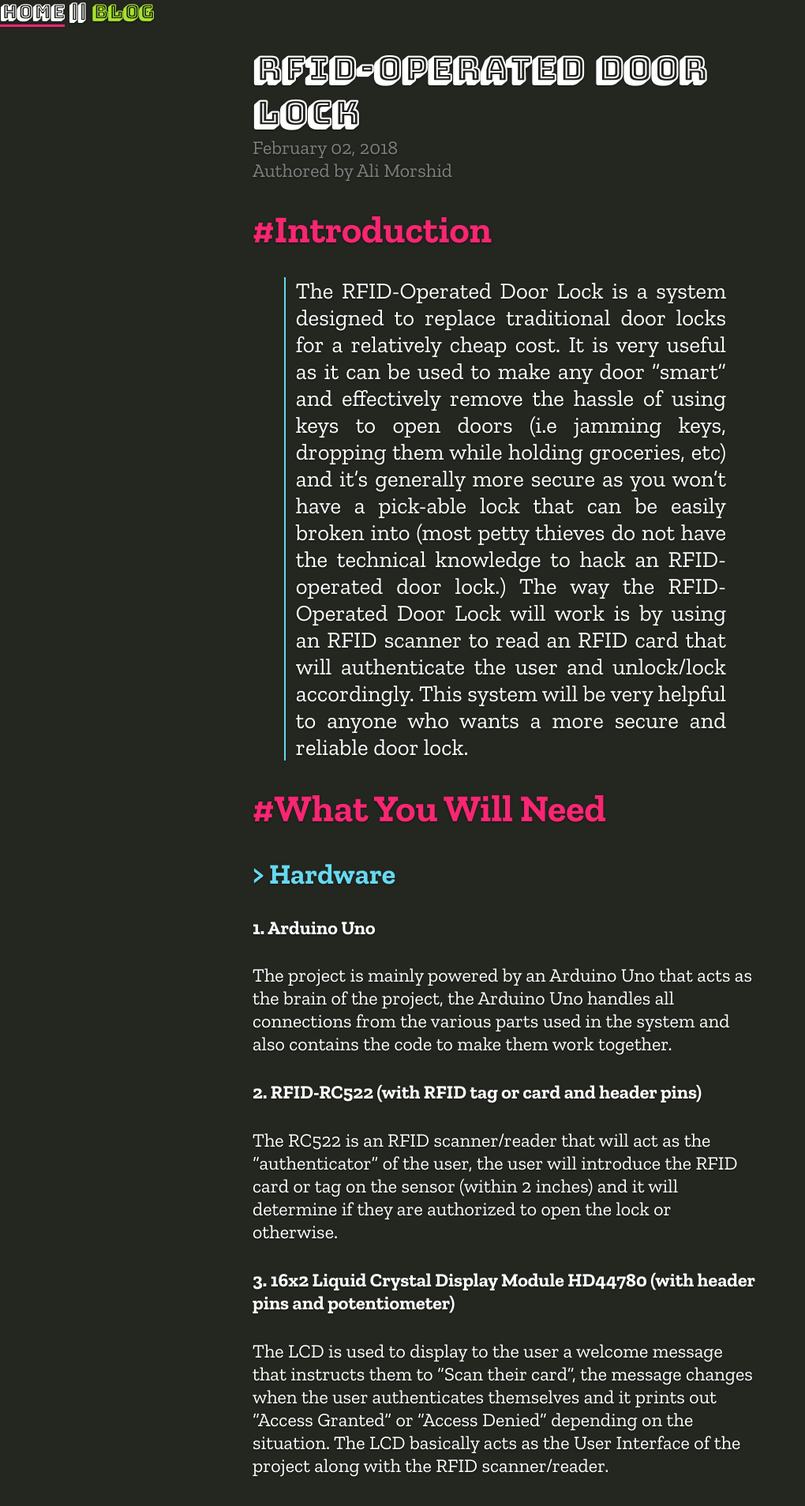
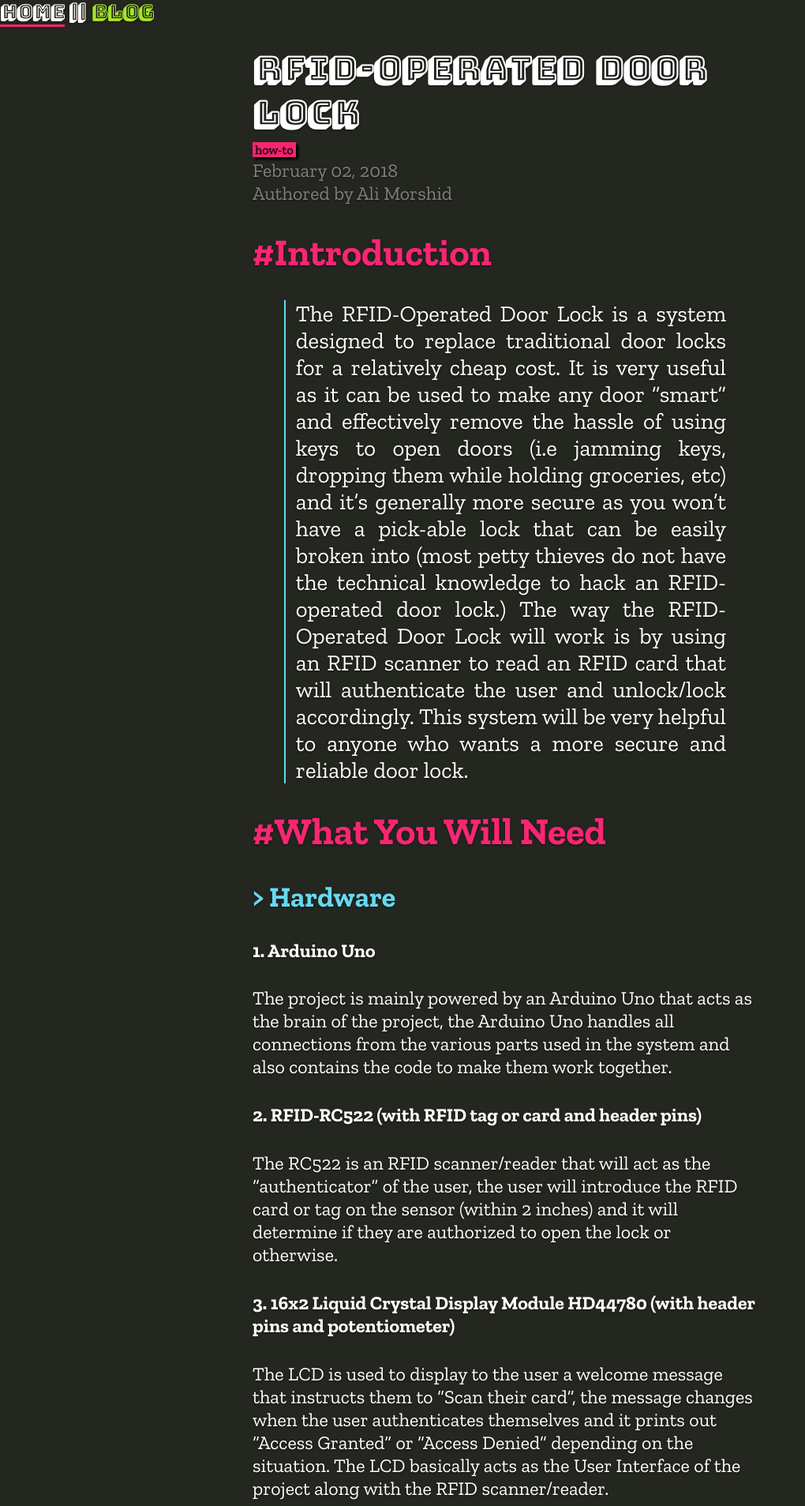
Before and after one commit to aliofyemen/aliofyemen.github.io, a Jekyll site: the page built from _posts/2018-02-02-rfid-operated-door-lock.markdown, in a window 1280 px wide. Shown: the top 1907 px of the page at 79% size, without its empty margins (0-1020 px from the left). Built offline with Jekyll 4.4.1, drawn with Linux system fonts in a browser that asks for light colours.

Commit message:
added tags to posts

```diff
--- a/_layouts/post.html
+++ b/_layouts/post.html
@@ -3,6 +3,7 @@ layout: default
 ---
 <div class="post_style">
 <span id="blog_header">{{ page.title }}</span><br>
+<span id="blog_tag">{{ page.tags }}</span><br>
 <span id="blog_date">{{ page.date | date: '%B %d, %Y' }}</span><br>
 <span id="blog_date"> Authored by Ali Morshid</span>
 {{ content }}
--- a/_posts/2018-01-25-testing-blog.markdown
+++ b/_posts/2018-01-25-testing-blog.markdown
@@ -1,6 +1,7 @@
 ---
 title: Testing Blog
 layout: post
+tags: test
 ---
 
 This is just dummy content to test the blog capabilities of the site. For instance, we can add `code` tags like so. We can also add `code` blocks like the following:
--- a/_posts/2018-02-02-rfid-operated-door-lock.markdown
+++ b/_posts/2018-02-02-rfid-operated-door-lock.markdown
@@ -1,6 +1,7 @@
 ---
-title: RFID-Operated Door Lock
+title: "RFID-Operated Door Lock"
 layout: post
+tags: how-to
 ---
 
 # Introduction
--- a/_sass/_styles.scss
+++ b/_sass/_styles.scss
@@ -370,6 +370,15 @@ h2:before {
 	color: $snow;
 }
 
+#blog_tag {
+	padding-left: 0.2em;
+	padding-right: 0.2em;
+	font-size: medium;
+	color: $abyss;
+	background-color: $neon-pink;
+	box-shadow: 3px 3px 3px $abyss;
+}
+
 #blog_date {
 	font-size: x-large;
 	color: gray;
```
